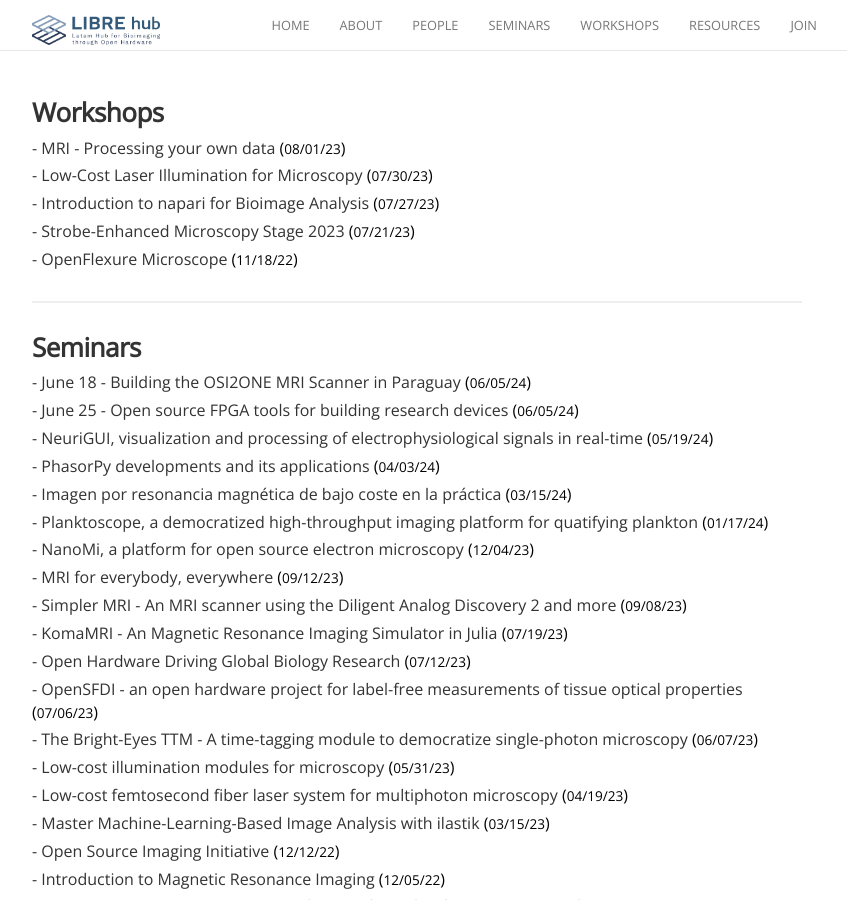
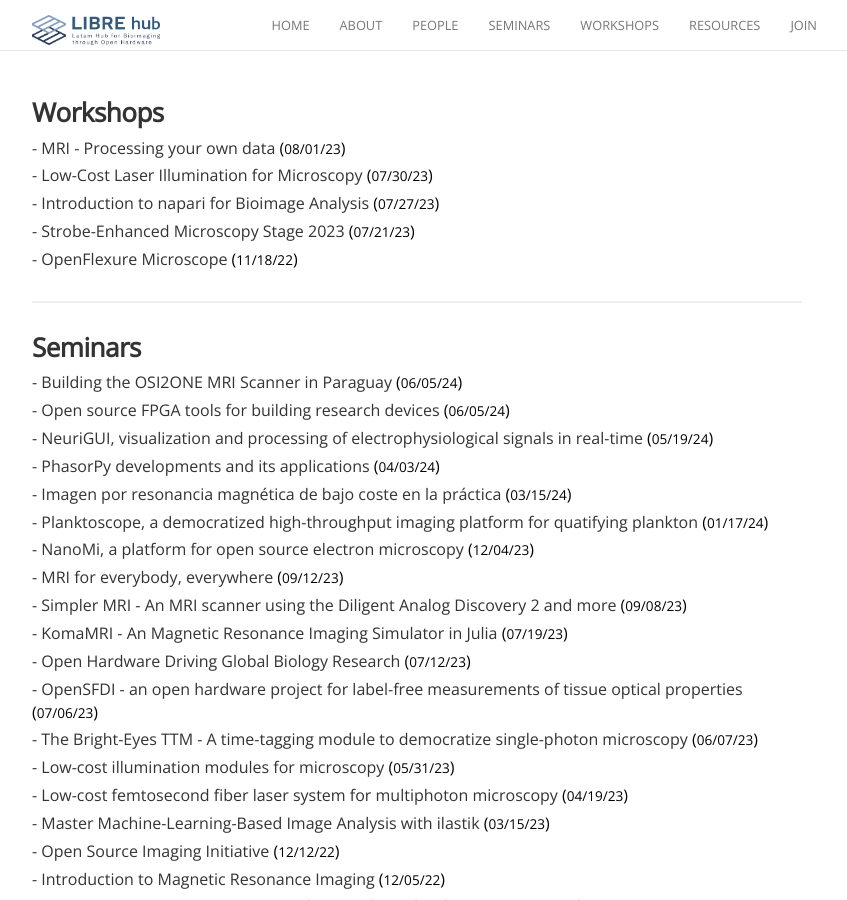
Before and after one commit to LIBREhub/LIBREhub.github.io, a Jekyll site: the page built from sources.md, in a window 1280 px wide and 900 px high. Shown: the whole window, without its empty margins (223-1070 px from the left). Built offline with Jekyll 4.4.1, drawn with Linux system fonts in a browser that asks for light colours; nearby versions of some CDN libraries.

Commit message:
Update seminars titles

```diff
--- a/_posts/2024-06-05-edmund-humenberger.md
+++ b/_posts/2024-06-05-edmund-humenberger.md
@@ -1,5 +1,5 @@
 ---
-title: June 25 - Open source FPGA tools for building research devices
+title: Open source FPGA tools for building research devices
 speaker: Edmund Humenberger
 video:
 description: LIBRE_hub seminar
--- a/_posts/2024-06-05-joshua-harper.md
+++ b/_posts/2024-06-05-joshua-harper.md
@@ -1,5 +1,5 @@
 ---
-title: June 18 - Building the OSI2ONE MRI Scanner in Paraguay
+title: Building the OSI2ONE MRI Scanner in Paraguay
 speaker: Joshua Harper
 video:
 description: LIBRE_hub seminar
```
